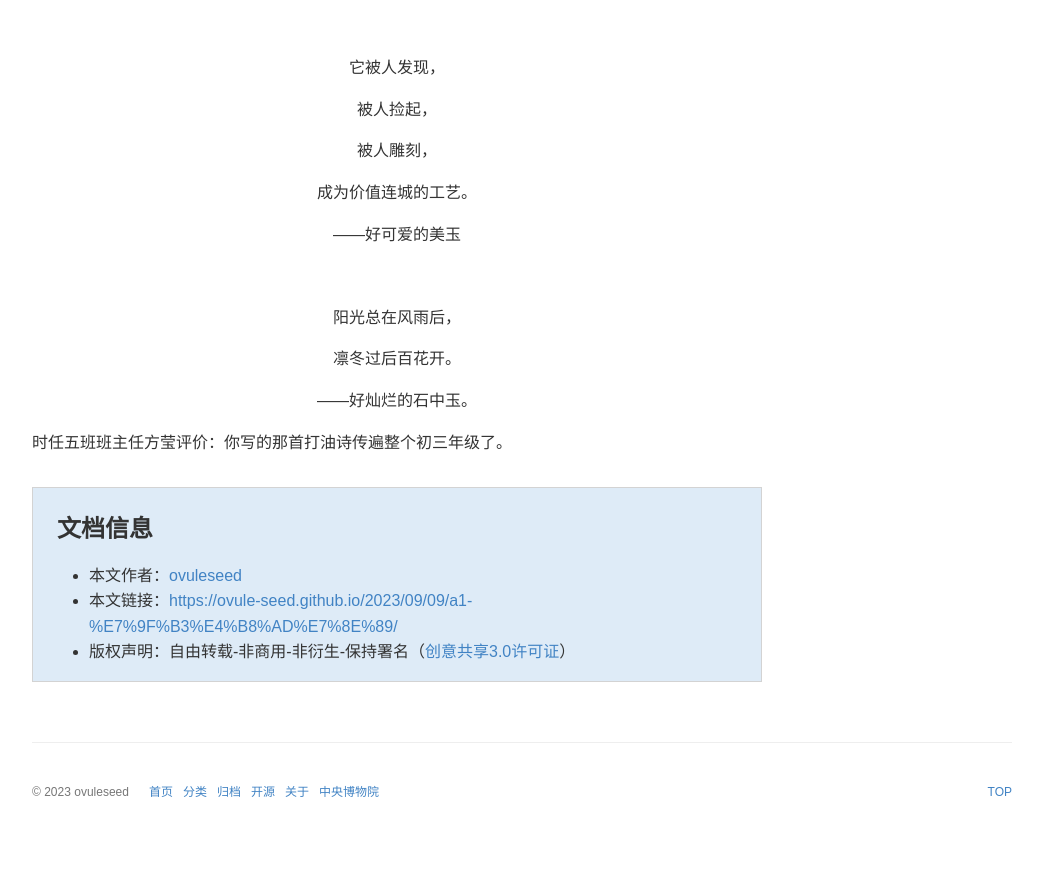
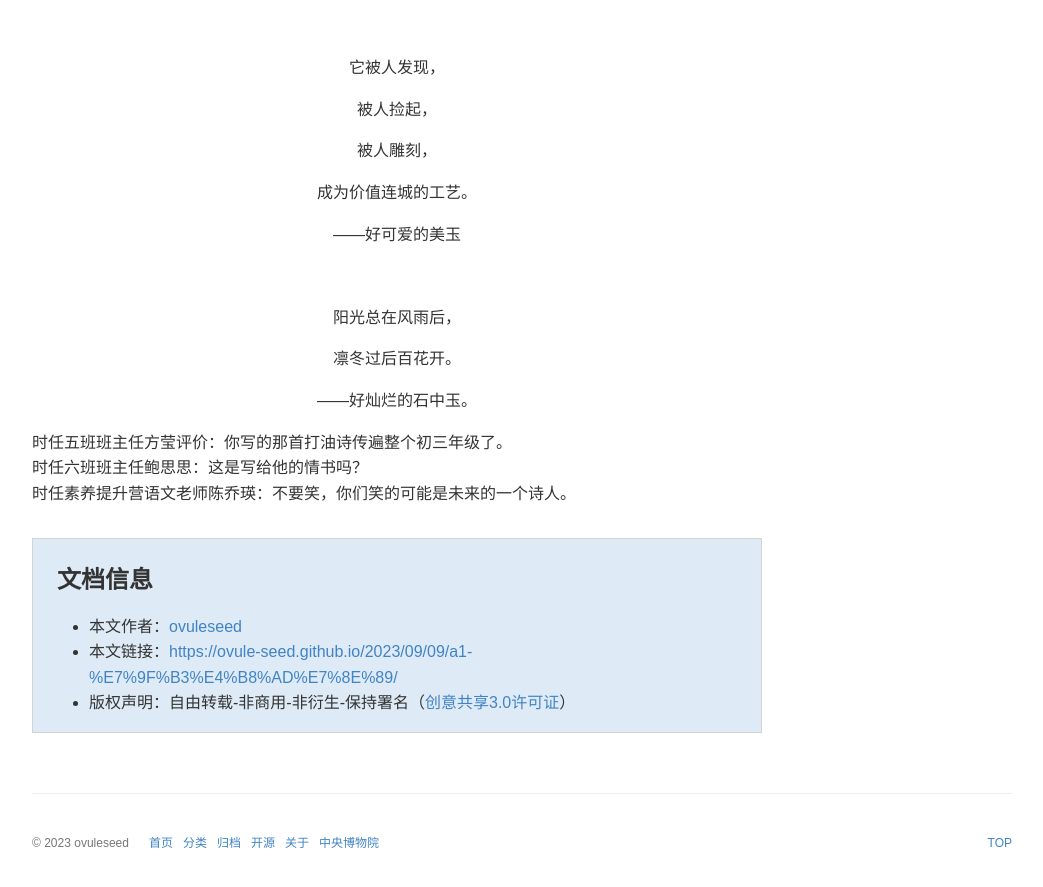
Before and after one commit to ovule-seed/ovule-seed.github.io, a Jekyll site: the page built from _posts/2023-09-09-a1-石中玉.md, in a window 1280 px wide and 900 px high, scrolled down 722 px. Shown: the top 887 px of the window, without its empty margins (118-1161 px from the left). Built offline with Jekyll 4.4.1, drawn with Linux system fonts in a browser that asks for light colours; some web fonts are replaced; comment, search, counter and statistics services are not loaded; a style sheet for code colours, icons or effects is not loaded; before the commit the page ends 1571 px from its top, so only the background shows below that; some of the changed text lies outside the part shown.

Commit message:
Update 2023-09-09-a1-石中玉.md

```diff
--- a/_posts/2023-09-09-a1-石中玉.md
+++ b/_posts/2023-09-09-a1-石中玉.md
@@ -30,3 +30,7 @@ description: 诗歌创作
 <p align="center">——好灿烂的石中玉。</p>
 
 时任五班班主任方莹评价：你写的那首打油诗传遍整个初三年级了。
+<br>
+时任六班班主任鲍思思：这是写给他的情书吗？
+<br>
+时任素养提升营语文老师陈乔瑛：不要笑，你们笑的可能是未来的一个诗人。
```
